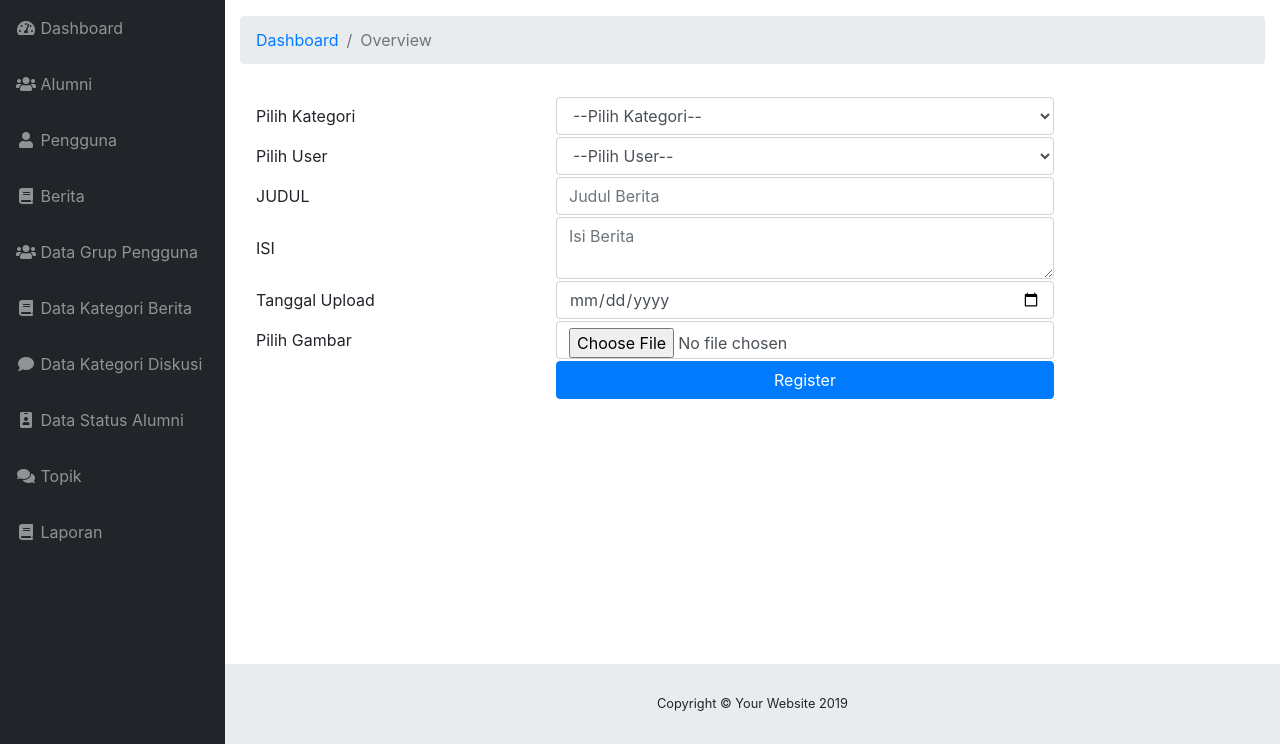
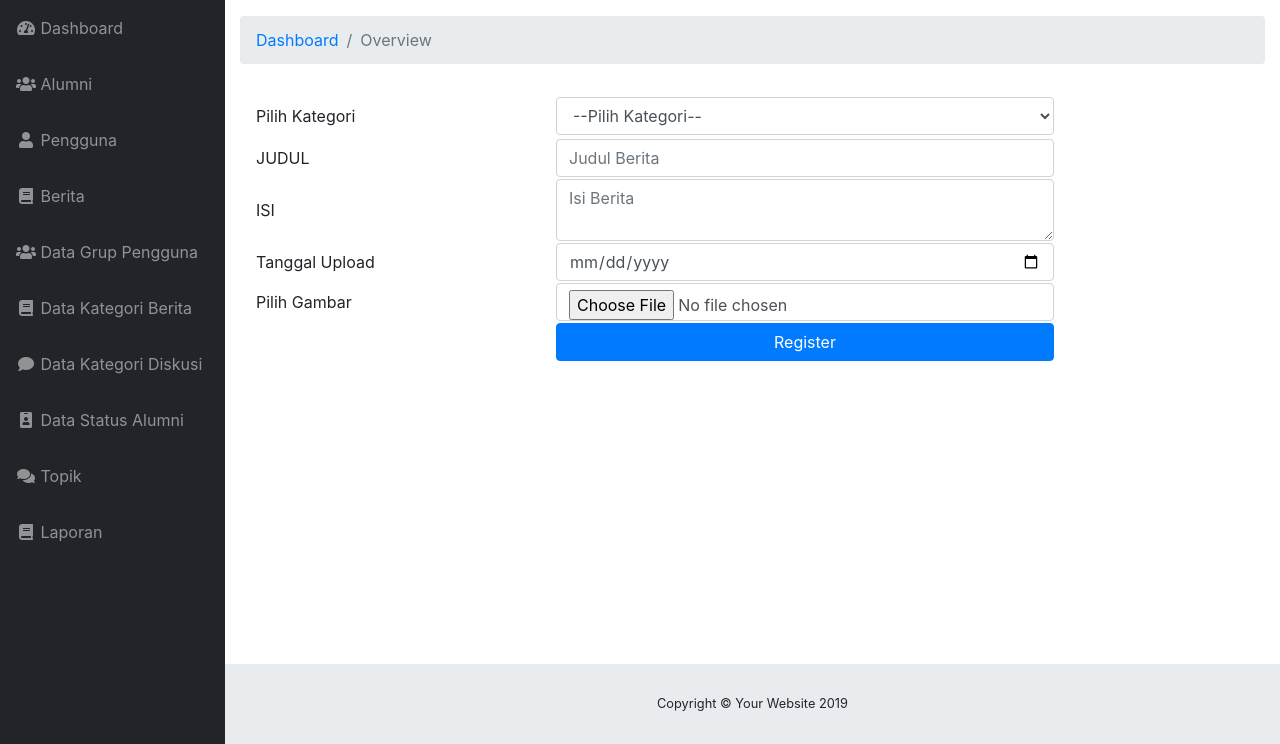
Before and after one commit to agungwahyu23/webalumni_tifA, a PHP site: page /admin/media.php?halaman=berita_add in a window 1280 px wide. Shown: the part 56-800 px from the top of the page. Run offline with PHP 8.4, Linux system fonts and the light colour scheme; a user stored in the database is signed in; data comes from the database, SQL or seed files in the repository.

Commit message:
agung_revisi tambah berita

```diff
--- a/Alumni/admin/proses_berita.php
+++ b/Alumni/admin/proses_berita.php
@@ -8,7 +8,7 @@
     // menangkap data yang di kirim dari form
 
 $ID_KATEGORIBERITA = $_POST['ID_KATEGORIBERITA'];
-$ID_USER = $_POST['ID_USER'];
+$ID_USER = $_SESSION['ID_USER'];
 $JUDUL = $_POST['JUDUL'];
 $ISI = $_POST['ISI'];
 $TANGGAL_UPLOAD = $_POST['TANGGAL_UPLOAD'];
--- a/Alumni/admin/tambah_berita.php
+++ b/Alumni/admin/tambah_berita.php
@@ -53,15 +53,7 @@
               </select></td>
         </tr>
         <tr>
-                <td>Pilih User</td>
-                <td><select name="ID_USER" class="form-control">
-              <option value="">--Pilih User--</option>
-              <?php
-              $data = mysqli_query($koneksi,"select * from user WHERE ID_GRUP=1 ");
-              while($d = mysqli_fetch_array($data)){ ?>
-              <option value="<?php echo $d['ID_USER'];?>"> <?php echo $d['USERNAME'];?> </option>
-              <?php } ?>
-              </select></td>
+                <td><input type="hidden" name="<?php $_SESSION['ID_USER'] ?>"></td>
         </tr>
         <tr>
                 <td>JUDUL</td>
```
